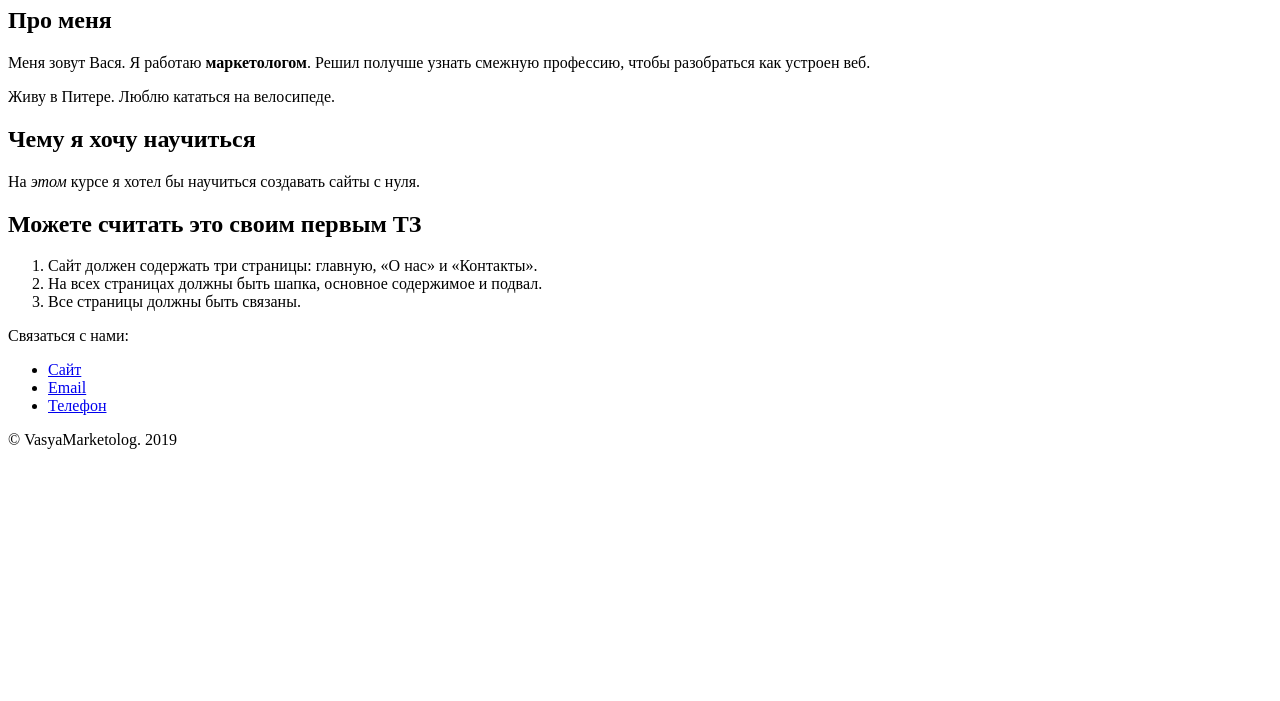
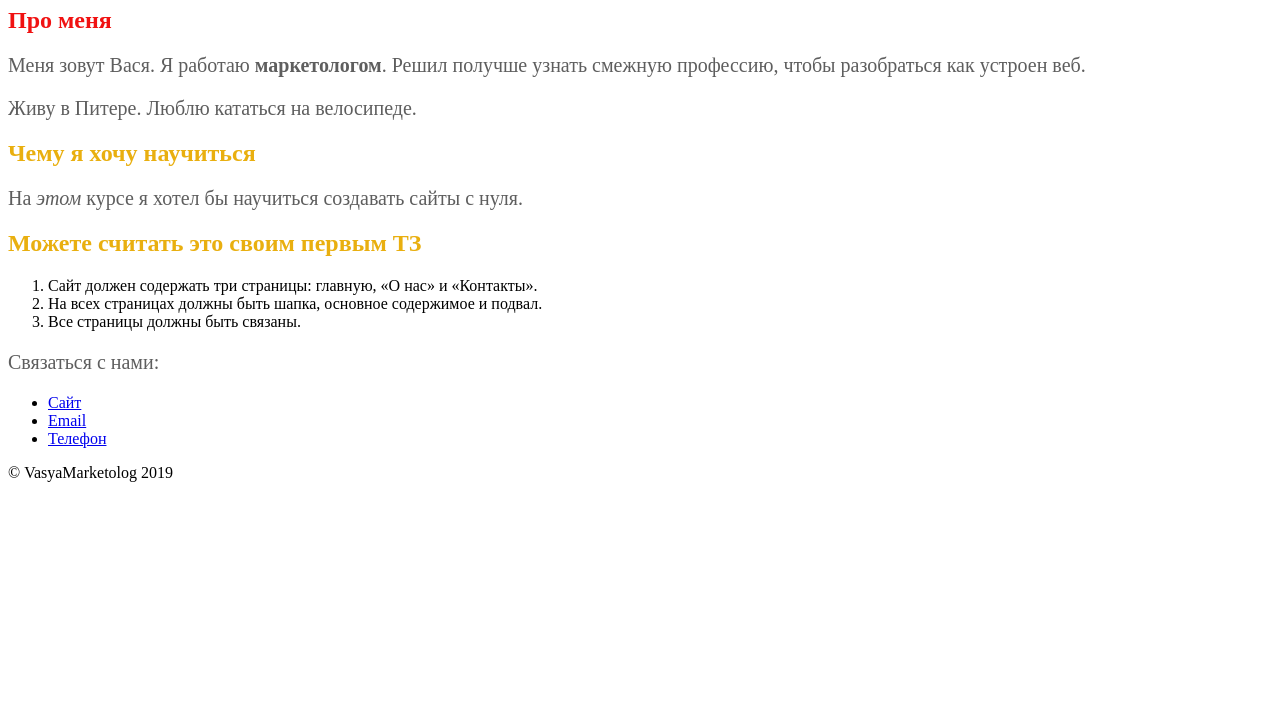
Before and after one commit to odvk/sfsites, a plain HTML site: page sfsite_01/index.html in a window 1280 px wide. Shown: the part 99-800 px from the top of the page. Drawn offline with Linux system fonts and the light colour scheme.

Commit message:
css started

```diff
--- /dev/null
+++ b/sfsite_01/css/style.css
@@ -0,0 +1,12 @@
+p {
+    font-size: 20px;
+    color: rgb(94, 94, 94);
+}
+
+h1, h2 {
+    color: rgb(233, 175, 15);
+}
+
+.about-heading {
+    color: rgb(240, 17, 17);
+}
--- a/sfsite_01/index.html
+++ b/sfsite_01/index.html
@@ -3,6 +3,7 @@
 <head>
     <meta charset="UTF-8">
     <title>Моя первая веб-страница</title>
+    <link rel="stylesheet" href="css/style.css">
 </head>
 <body>
 
@@ -14,7 +15,7 @@
 
 <main>
     <h1>Моя первая веб-страница</h1>
-    <h2>Про меня</h2>
+    <h2 class="about-heading">Про меня</h2>
     <p>Меня зовут Вася. Я работаю <strong>маркетологом</strong>. Решил получше узнать смежную профессию, чтобы
         разобраться как устроен веб.</p>
     <p>Живу в Питере. Люблю кататься на велосипеде.</p>
@@ -38,7 +39,7 @@
         <li><a href="tel:+123456789">Телефон</a></li>
     </ul>
 
-    <span>&copy;&nbsp;VasyaMarketolog.</span>
+    <span>&copy;&nbsp;VasyaMarketolog</span>
     <span>2019</span>
 </footer>
 
```
Also changed, not shown: sfsite_01/pages/about.html (+1 -0 lines), sfsite_01/pages/contacts.html (+1 -0 lines).
